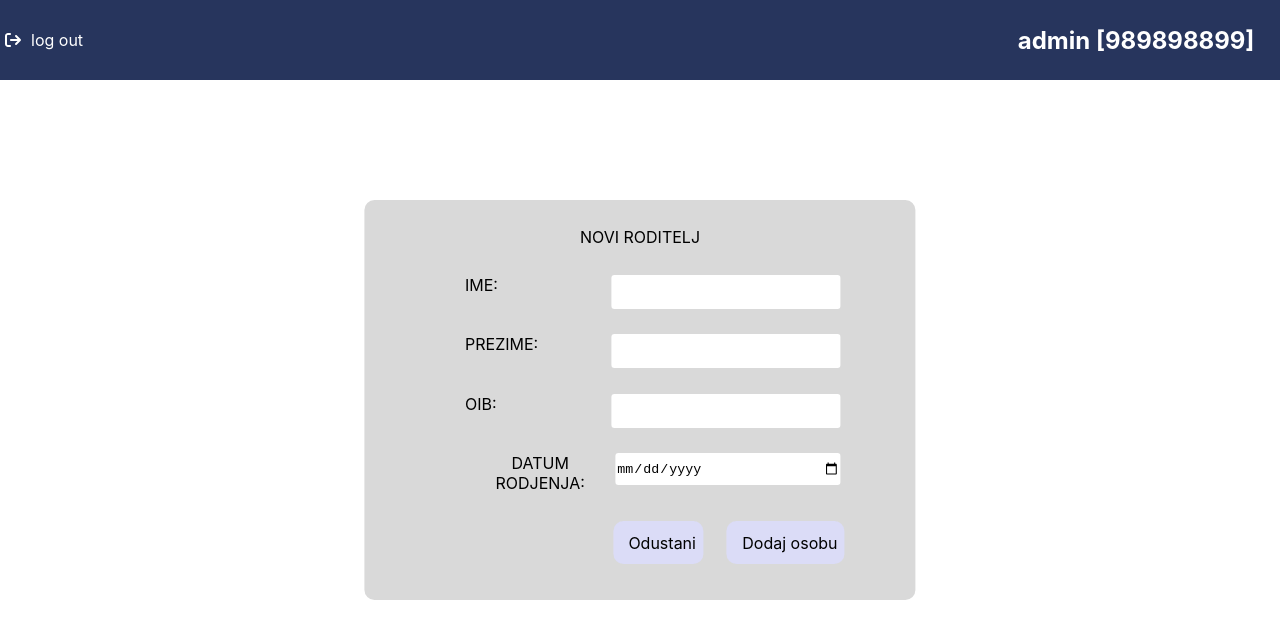
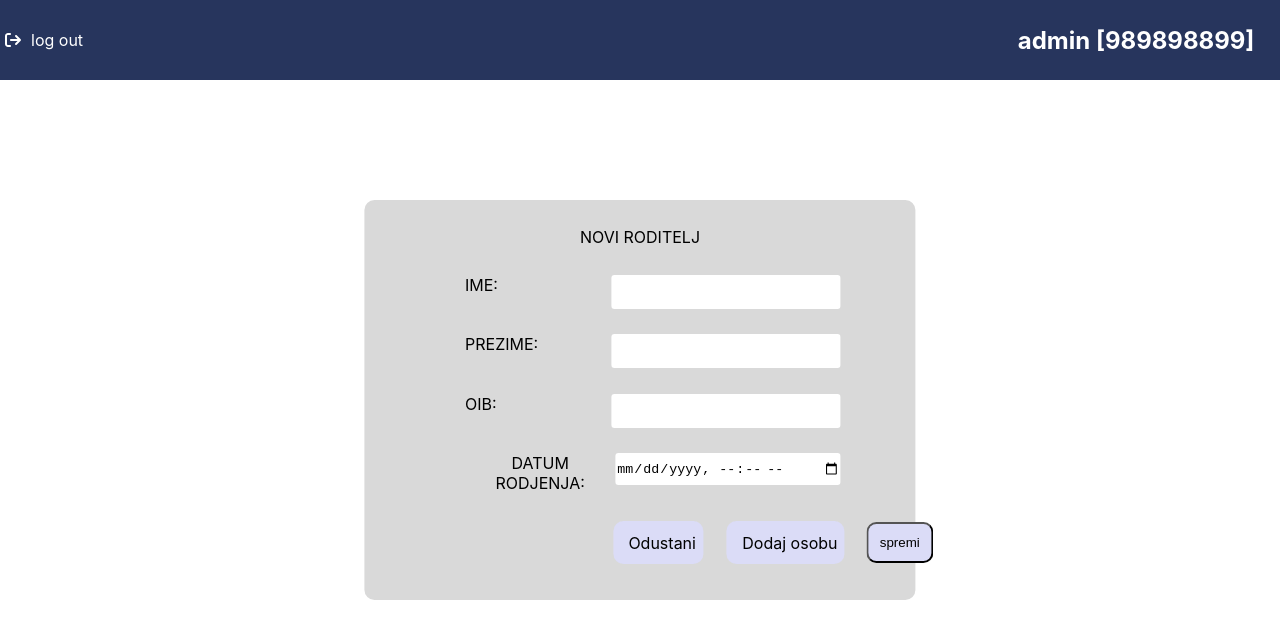
Before and after one commit to bacetara/Tarantule, a React (Create React App) app in the folder IzvorniKod/reactfrontend/: page /addparent in a window 1280 px wide. Shown: the top 638 px of the page. Built offline with nearby package versions, Linux system fonts and the light colour scheme.

Commit message:
addParent i headeri na login i register

```diff
--- a/IzvorniKod/reactfrontend/src/Pages/Admin/AdminPocetna.js
+++ b/IzvorniKod/reactfrontend/src/Pages/Admin/AdminPocetna.js
@@ -28,6 +28,7 @@ export default function AdminPocetna() {
     return (
         <>
             <div className="header">
+
                 <div className="backOptions">
                     <div className="logOut">
                         <FontAwesomeIcon id="logOutIcon" icon={faArrowRightFromBracket} style={{color: "white"}}/>
@@ -53,7 +54,6 @@ export default function AdminPocetna() {
                         ))}
 
 
-                        <li><Link className="link_na_stranicu" to="/Information/">OIB ime prezime</Link></li>
                     </ul>
                 </div>
 
--- a/IzvorniKod/reactfrontend/src/Pages/Admin/DodajRoditelja.js
+++ b/IzvorniKod/reactfrontend/src/Pages/Admin/DodajRoditelja.js
@@ -1,10 +1,55 @@
 import './DodajRoditelja.css'
-import {Link} from "react-router-dom";
+import {Link, useNavigate} from "react-router-dom";
 import {FontAwesomeIcon} from "@fortawesome/react-fontawesome";
 import {faArrowRightFromBracket} from "@fortawesome/free-solid-svg-icons";
 import * as React from "react";
 
 const DodajRoditelja = () => {
+    const [roditeljForm, setRoditeljForm] = React.useState({ime : '', prezime: '', oib: '', datumRod: ''});
+
+    function onChange(event) {
+        const {name, value} = event.target;
+        const updatedValue = value === null ? '' : value;
+
+        setRoditeljForm(oldForm => ({...oldForm, [name]: updatedValue}));
+    }
+
+    const navigate = useNavigate();
+    function onSubmit(e) {
+        e.preventDefault();
+        // setError("");
+        console.log("tu")
+        const data = {
+            oib: roditeljForm.oib,
+            prezime: roditeljForm.prezime,
+            ime: roditeljForm.ime,
+            datumRod: roditeljForm.datumRod
+        };
+
+        const options = {
+            method: 'PUT',
+            headers: {
+                'Content-Type': 'application/json'
+            },
+            body: JSON.stringify(data)
+        };
+
+        return fetch('/api/admin/addParent', options)
+            .then(response => {
+                if (response.status === 200) {
+                    console.log("uspjeh")
+                } else {
+                    console.log(roditeljForm)
+                    // setError("Neuspjela prijava.");
+                    throw new Error("status 400!")
+                }
+            })
+            .then(navigate("/admin"))
+            .catch(error => {
+                console.error(error);
+            });
+    }
+
     return (
         <>
             <div className="header">
@@ -17,13 +62,12 @@ const DodajRoditelja = () => {
 
                 <div className="profileName">admin [989898899]</div>
             </div>
-            <form className="containerdodajroditelja">
+            <form className="containerdodajroditelja" onSubmit={onSubmit}>
                 <div>NOVI RODITELJ</div>
-                <div className="info"><label>IME: </label><input name="firstname" type="text"/></div>
-                <div className="info"><label>PREZIME: </label><input name="lastname" type="text"/></div>
-                <div className="info"><label>OIB: </label><input name="oib" type="text"/></div>
-                <div className="info"><label>DATUM RODJENJA: </label><input name="dateofbirth" type="date"/></div>
-
+                <div className="info"><label>IME: </label><input name="ime" type="text" value={roditeljForm.ime} onChange={onChange}/></div>
+                <div className="info"><label>PREZIME: </label><input name="prezime" type="text" value={roditeljForm.prezime} onChange={onChange}/></div>
+                <div className="info"><label>OIB: </label><input name="oib" type="text" value={roditeljForm.oib} onChange={onChange}/></div>
+                <div className="info"><label>DATUM RODJENJA: </label><input name="datumRod" type="datetime-local" value={roditeljForm.datumRod} onChange={onChange}/></div>
                 <div className="buttons_horizontal">
                     <div className="addChild">
                         <Link className="link_na_stranicu" to="/admin">Odustani</Link>
@@ -31,6 +75,9 @@ const DodajRoditelja = () => {
                     <div className="addChild">
                         <Link className="link_na_stranicu" to="/admin">Dodaj osobu</Link>
                     </div>
+                    <button onSubmit={onSubmit} disabled={false} className="addChild">
+                        spremi
+                    </button>
                 </div>
 
             </form>
--- a/IzvorniKod/reactfrontend/src/Pages/Login.js
+++ b/IzvorniKod/reactfrontend/src/Pages/Login.js
@@ -1,6 +1,8 @@
 import React from 'react';
 import './Login.css'
 import {useNavigate} from "react-router-dom";
+import {FontAwesomeIcon} from "@fortawesome/react-fontawesome";
+import {faArrowRightFromBracket, faStaffSnake} from "@fortawesome/free-solid-svg-icons";
 
 const Login = ()  => {
     const [loginForm, setLoginForm] = React.useState({oib : '', password: ''});
@@ -93,11 +95,23 @@ const Login = ()  => {
 
 
     return (
+        <>
+        <div className="header">
+            <FontAwesomeIcon className="logo" icon={faStaffSnake} style={{color: "#65b58a",}} />
+            <div className="backOptions">
+                <div className="logOut">
+                    {/*<FontAwesomeIcon id="logOutIcon" icon={faArrowRightFromBracket} style={{color: "white"}}/>*/}
+                    {/*<p id="logOutText">log out</p>*/}
+                </div>
+            </div>
+
+            <div className="profileName">Nema ulogiranog profila</div>
+        </div>
     <form className="container" onSubmit={onSubmit}>
         <div className="text">OIB
         </div>
         <div>
-                <input name='oib' value={loginForm.oib} onChange={onChange} className="oib" type="text" />
+            <input name='oib' value={loginForm.oib} onChange={onChange} className="oib" type="text"/>
         </div>
         <div className="text">lozinka</div>
         <div>
@@ -116,6 +130,6 @@ const Login = ()  => {
             </div>
 
         </form>
-    );
+</>);
 };
 export default Login;
--- a/IzvorniKod/reactfrontend/src/Pages/Register.js
+++ b/IzvorniKod/reactfrontend/src/Pages/Register.js
@@ -1,6 +1,8 @@
 import React from 'react';
 import './Login.css'
 import {useNavigate} from "react-router-dom";
+import {FontAwesomeIcon} from "@fortawesome/react-fontawesome";
+import {faArrowRightFromBracket, faStaffSnake} from "@fortawesome/free-solid-svg-icons";
 
 const Register = ()  => {
     const [loginForm, setLoginForm] = React.useState({oib : '', password: ''});
@@ -74,11 +76,23 @@ const Register = ()  => {
 
 
     return (
+        <>
+        <div className="header">
+            <FontAwesomeIcon className="logo" icon={faStaffSnake} style={{color: "#65b58a",}} />
+            <div className="backOptions">
+                <div className="logOut">
+                    {/*<FontAwesomeIcon id="logOutIcon" icon={faArrowRightFromBracket} style={{color: "white"}}/>*/}
+                    {/*<p id="logOutText">log out</p>*/}
+                </div>
+            </div>
+
+            <div className="profileName">Nema ulogiranog profila</div>
+        </div>
     <form className="container" onSubmit={onSubmit}>
         <div className="text">OIB
         </div>
         <div>
-                <input name='oib' value={loginForm.oib} onChange={onChange} className="oib" type="text" />
+            <input name='oib' value={loginForm.oib} onChange={onChange} className="oib" type="text"/>
         </div>
         <div className="text">lozinka</div>
         <div>
@@ -97,6 +111,7 @@ const Register = ()  => {
             </div>
 
         </form>
+        </>
     );
 };
 export default Register;
```
Also changed, not shown: 1 other file (tests, documents, lock files or other folders). Lines whose indentation alone changed are shown as unchanged.
